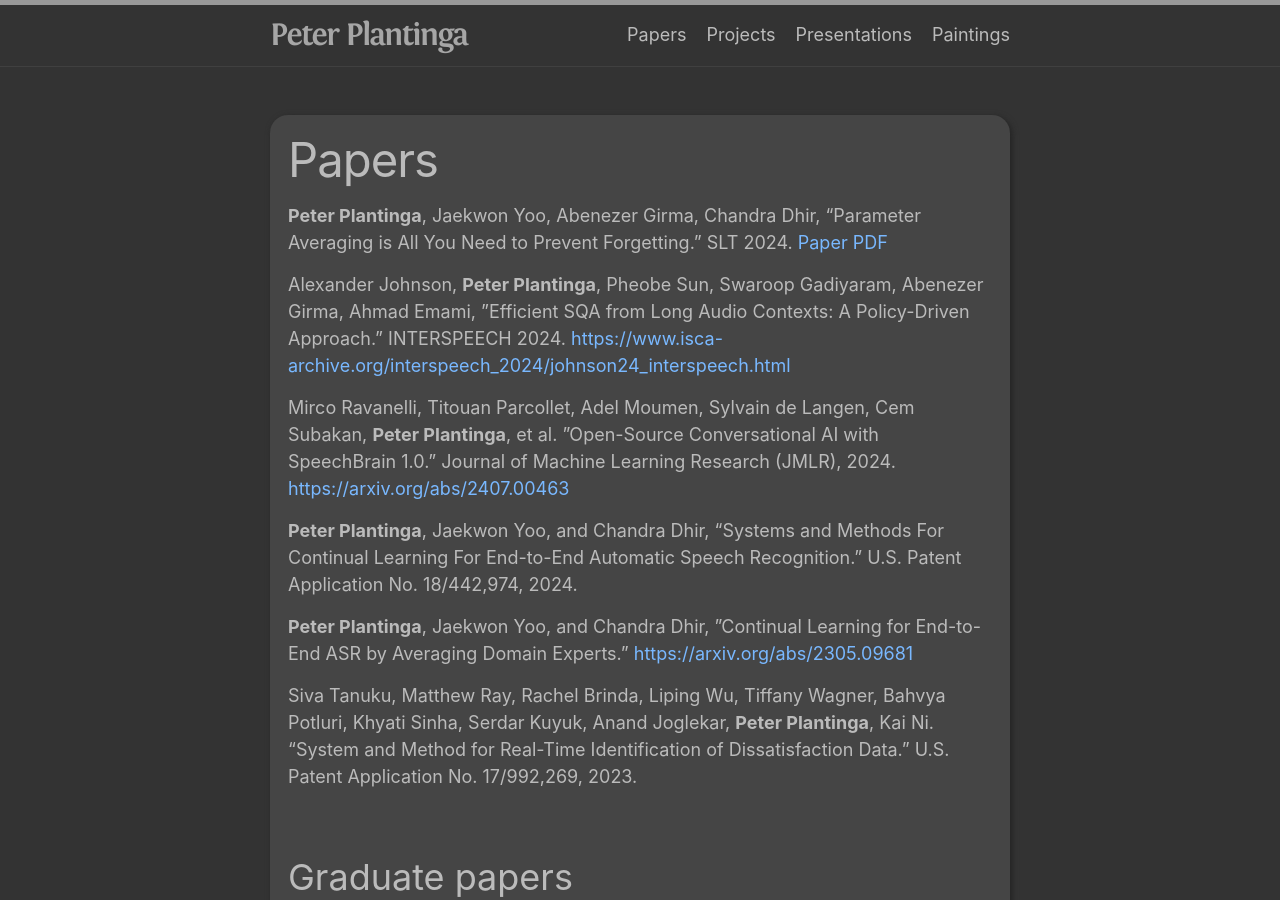
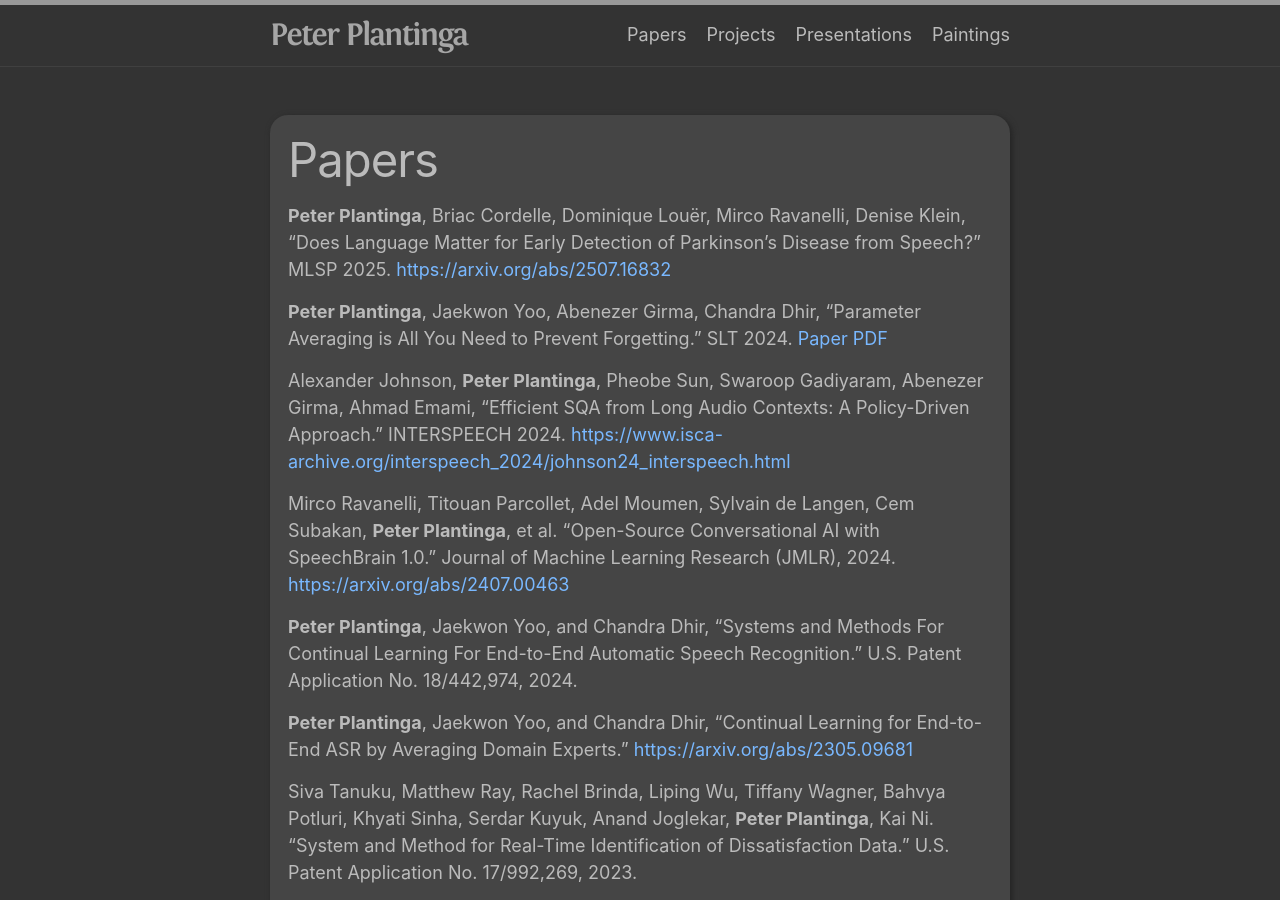
Before and after one commit to pplantinga/massey-plantinga.com, a Jekyll site: the page built from 01_papers.md, in a window 1280 px wide and 900 px high. Built offline with Jekyll 4.4.1, drawn with Linux system fonts in a browser that asks for light colours.

Commit message:
Add MLSP 2025 paper

```diff
--- a/01_papers.md
+++ b/01_papers.md
@@ -4,24 +4,28 @@ title: Papers
 permalink: /papers/
 ---
 
+**Peter Plantinga**, Briac Cordelle, Dominique Louër, Mirco Ravanelli, Denise Klein,
+"Does Language Matter for Early Detection of Parkinson's Disease from Speech?" MLSP 2025.
+[https://arxiv.org/abs/2507.16832](https://arxiv.org/abs/2507.16832)
+
 **Peter Plantinga**, Jaekwon Yoo, Abenezer Girma, Chandra Dhir,
-"Parameter Averaging is All You Need to Prevent Forgetting.” SLT 2024.
+"Parameter Averaging is All You Need to Prevent Forgetting." SLT 2024.
 [Paper PDF](/assets/pdf/parameter-averaging-forgetting.pdf)
 
 Alexander Johnson, **Peter Plantinga**, Pheobe Sun, Swaroop Gadiyaram, Abenezer Girma,
-Ahmad Emami, ”Efficient SQA from Long Audio Contexts: A Policy-Driven Approach.” INTERSPEECH 2024.
+Ahmad Emami, "Efficient SQA from Long Audio Contexts: A Policy-Driven Approach." INTERSPEECH 2024.
 [https://www.isca-archive.org/interspeech_2024/johnson24_interspeech.html](https://www.isca-archive.org/interspeech_2024/johnson24_interspeech.html)
 
 Mirco Ravanelli, Titouan Parcollet, Adel Moumen, Sylvain de Langen, Cem Subakan,
-**Peter Plantinga**, et al. ”Open-Source Conversational AI with SpeechBrain 1.0.”
+**Peter Plantinga**, et al. "Open-Source Conversational AI with SpeechBrain 1.0."
 Journal of Machine Learning Research (JMLR), 2024.
 [https://arxiv.org/abs/2407.00463](https://arxiv.org/abs/2407.00463)
 
 **Peter Plantinga**, Jaekwon Yoo, and Chandra Dhir, "Systems and Methods For Continual Learning
 For End-to-End Automatic Speech Recognition." U.S. Patent Application No. 18/442,974, 2024.
 
-**Peter Plantinga**, Jaekwon Yoo, and Chandra Dhir, ”Continual Learning for End-to-End ASR
-by Averaging Domain Experts.” [https://arxiv.org/abs/2305.09681](https://arxiv.org/abs/2305.09681)
+**Peter Plantinga**, Jaekwon Yoo, and Chandra Dhir, "Continual Learning for End-to-End ASR
+by Averaging Domain Experts." [https://arxiv.org/abs/2305.09681](https://arxiv.org/abs/2305.09681)
 
 Siva Tanuku, Matthew Ray, Rachel Brinda, Liping Wu, Tiffany Wagner, Bahvya Potluri, Khyati Sinha,
 Serdar Kuyuk, Anand Joglekar, **Peter Plantinga**, Kai Ni. "System and Method for Real-Time
@@ -51,7 +55,7 @@ François Grondin, William Aris, Hwidong Na, Yan Gao, Renato De Mori, Yoshua Ben
 Mirco Ravanelli, Titouan Parcollet, **Peter Plantinga**, Aku Rouhe, Samuele Cornell,
 Loren Lugosch, Cem Subakan, Nauman Dawalatabad, Abdelwahab Heba, Jianyuan Zhong,
 Ju-Chieh Chou, Sung-Lin Yeh, Szu-Wei Fu, Chien-Feng Liao, Elena Rastorgueva,
-François Grondin, and William Aris, “SpeechBrain.” GitHub Repository, 2021.
+François Grondin, and William Aris, "SpeechBrain." GitHub Repository, 2021.
 [https://github.com/speechbrain/speechbrain](https://github.com/speechbrain/speechbrain)
 
 **Peter Plantinga**, Aku Rouhe, "HyperPyYAML." GitHub Repository, 2021.
```
